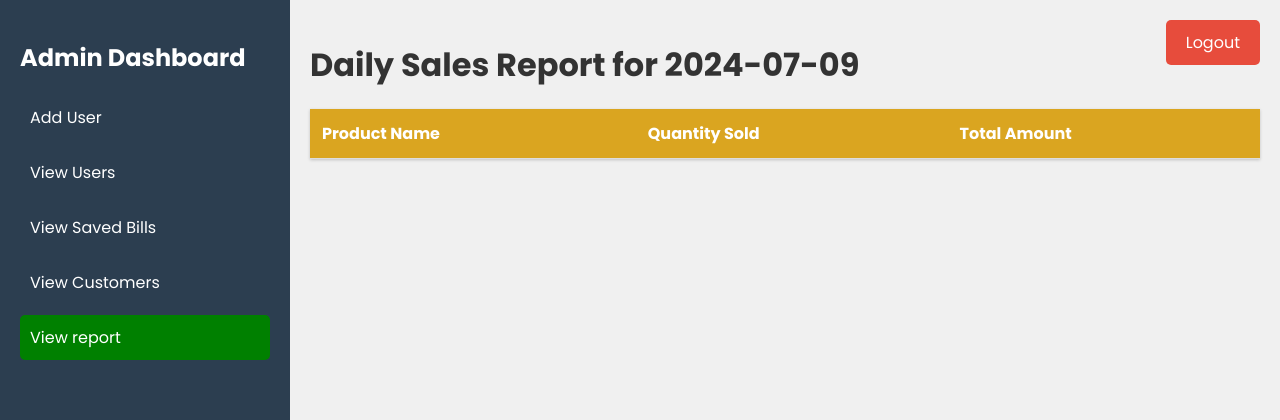
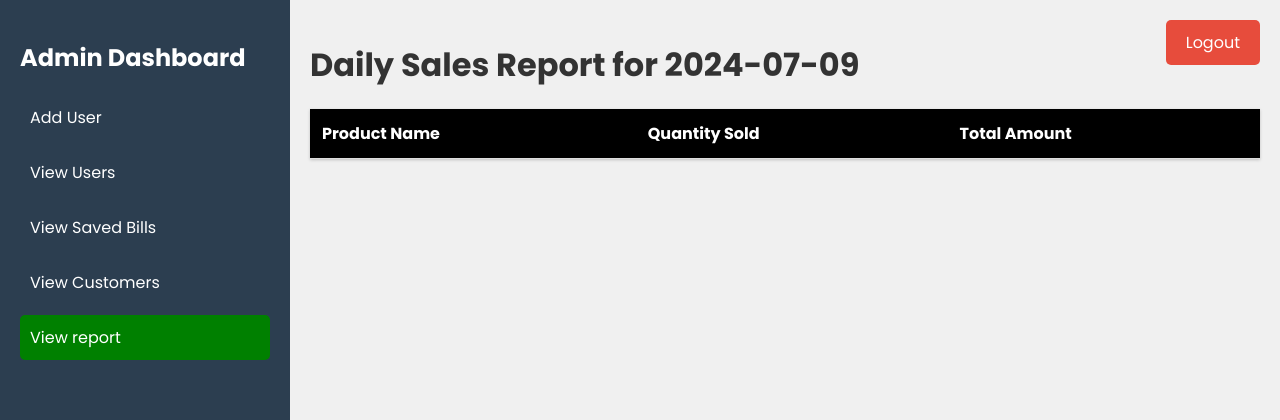
Before and after one commit to saphaltaneupane/billingsystem, a PHP site: page /report.php in a window 1280 px wide. Shown: the top 420 px of the page. Run offline with PHP 8.4, Linux system fonts and the light colour scheme; a user stored in the database is signed in; data comes from the database, SQL or seed files in the repository; lists and menus that the app fills with data are empty.

Commit message:
second commit

```diff
--- a/report.php
+++ b/report.php
@@ -129,7 +129,7 @@ $conn->close();
             border-bottom: 1px solid #ddd;
         }
         th {
-            background-color: #daa520;
+            background-color: black;
             color: white;
         }
         tr:hover {
--- a/view_users.php
+++ b/view_users.php
@@ -54,9 +54,7 @@ if (!isset($_SESSION['username'])) {
             flex-grow: 1;
             padding: 20px;
         }
-        /* h1, h2 {
-            color: #daa520;
-        } */
+
         .logout {
             position: absolute;
             top: 20px;
@@ -78,7 +76,7 @@ if (!isset($_SESSION['username'])) {
             text-align: left;
         }
         th {
-            background-color: #daa520;
+            background-color: black;
             color: white;
         }
         tr:nth-child(even) {
```
